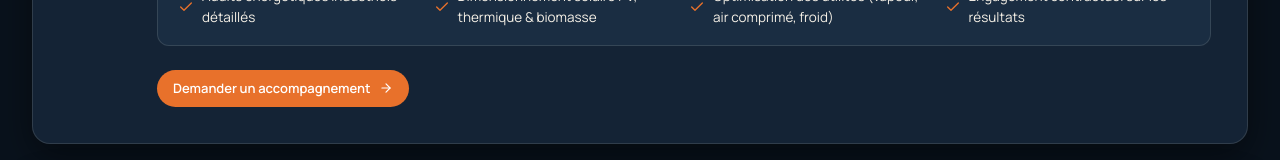
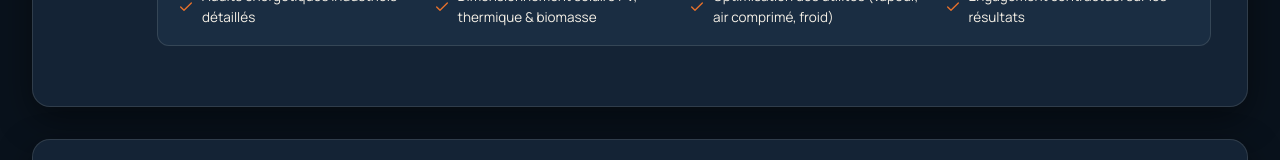
Before and after one commit to SarrMouhamadu/SEA, a React (Vite) app in the folder client/: page /services in a window 1280 px wide. Shown: the part 606-766 px from the top of the page. Built offline with nearby package versions, Linux system fonts and the light colour scheme; no server answers.

Commit message:
feat(expertises): supprimer le bouton Demander un accompagnement sur les cartes

```diff
--- a/client/src/pages/Services.jsx
+++ b/client/src/pages/Services.jsx
@@ -167,11 +167,7 @@ export default function Services() {
                       </div>
                     )}
 
-                    <div style={{ display: 'flex', gap: '12px', flexWrap: 'wrap' }}>
-                      <Link to="/contact" className="btn btn-primary btn-sm">
-                        Demander un accompagnement <ArrowRight size={14} />
-                      </Link>
-                    </div>
+
                   </div>
                 </div>
               </div>
```
